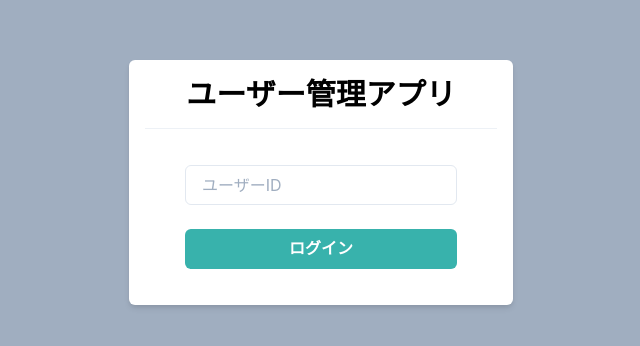
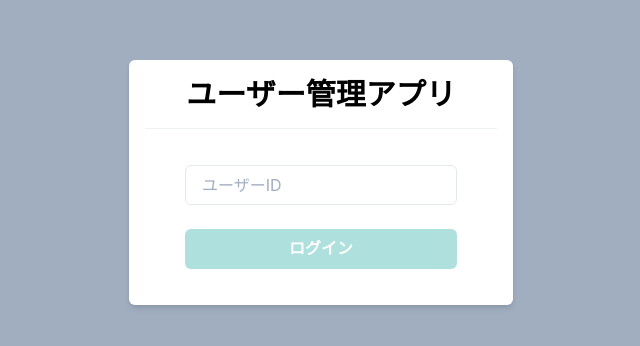
Before and after one commit to yosiyong/react-chakra, a React (Create React App) app: page / in a window 1280 px wide. Shown: the part 218-564 px from the top of the page, without its empty margins (319-959 px from the left). Built offline with nearby package versions, Linux system fonts and the light colour scheme.

Commit message:
ログイン画面完成

```diff
--- a/src/components/atoms/button/PrimaryButton.tsx
+++ b/src/components/atoms/button/PrimaryButton.tsx
@@ -3,11 +3,21 @@ import { Button } from "@chakra-ui/react";
 
 type Props = {
   children: ReactNode;
+  disabled?: boolean;
+  loading?: boolean;
+  onClick: () => void;
 };
 export const PrimaryButton: VFC<Props> = memo((props) => {
-  const { children } = props;
+  const { children, disabled = false, loading = false, onClick } = props;
   return (
-    <Button bg="teal.400" color="white" _hover={{ opacity: 0.8 }}>
+    <Button
+      bg="teal.400"
+      color="white"
+      _hover={{ opacity: 0.8 }}
+      disabled={disabled || loading}
+      isLoading={loading}
+      onClick={onClick}
+    >
       {children}
     </Button>
   );
--- a/src/components/pages/Login.tsx
+++ b/src/components/pages/Login.tsx
@@ -1,12 +1,16 @@
 import { memo, useState, VFC, ChangeEvent } from "react";
 import { Flex, Box, Heading, Divider, Input, Stack } from "@chakra-ui/react";
 import { PrimaryButton } from "../atoms/button/PrimaryButton";
+import { useAuth } from "../../hooks/useAuth";
 
 export const Login: VFC = memo(() => {
+  const { login, loading } = useAuth();
   const [userId, setUserId] = useState("");
 
   const onChangeUserId = (e: ChangeEvent<HTMLInputElement>) =>
     setUserId(e.target.value);
+
+  const onClickLogin = () => login(userId);
 
   return (
     <Flex align="center" justify="center" height="100vh">
@@ -21,7 +25,13 @@ export const Login: VFC = memo(() => {
             value={userId}
             onChange={onChangeUserId}
           />
-          <PrimaryButton>ログイン</PrimaryButton>
+          <PrimaryButton
+            disabled={userId === ""}
+            loading={loading}
+            onClick={onClickLogin}
+          >
+            ログイン
+          </PrimaryButton>
         </Stack>
       </Box>
     </Flex>
--- /dev/null
+++ b/src/hooks/useAuth.ts
@@ -0,0 +1,29 @@
+import axios from "axios";
+import { useCallback, useState } from "react";
+import { useHistory } from "react-router-dom";
+import { User } from "../types/api/user";
+
+export const useAuth = () => {
+  const history = useHistory();
+  const [loading, setLoading] = useState(false);
+
+  const login = useCallback(
+    (id: string) => {
+      setLoading(true);
+
+      axios
+        .get<User>(`https://jsonplaceholder.typicode.com/users/${id}`)
+        .then((res) => {
+          if (res.data) {
+            history.push("/home");
+          } else {
+            alert("ユーザーが見つかりません");
+          }
+        })
+        .catch(() => alert("ログインできません"))
+        .finally(() => setLoading(false));
+    },
+    [history]
+  );
+  return { login, loading };
+};
--- /dev/null
+++ b/src/types/api/user.ts
@@ -0,0 +1,23 @@
+export type User = {
+  id: number;
+  name: string;
+  username: string;
+  email: string;
+  address: {
+    street: string;
+    suite: string;
+    city: string;
+    zipcode: string;
+    geo: {
+      lat: string;
+      lng: string;
+    };
+  };
+  phone: string;
+  website: string;
+  company: {
+    name: string;
+    catchPhrase: string;
+    bs: string;
+  };
+};
--- a/tsconfig.json
+++ b/tsconfig.json
@@ -7,7 +7,7 @@
         "esModuleInterop": true,
         "lib": [
             "dom",
-            "es2015"
+            "es2018"
         ],
         "jsx": "react-jsx"
     }
```
